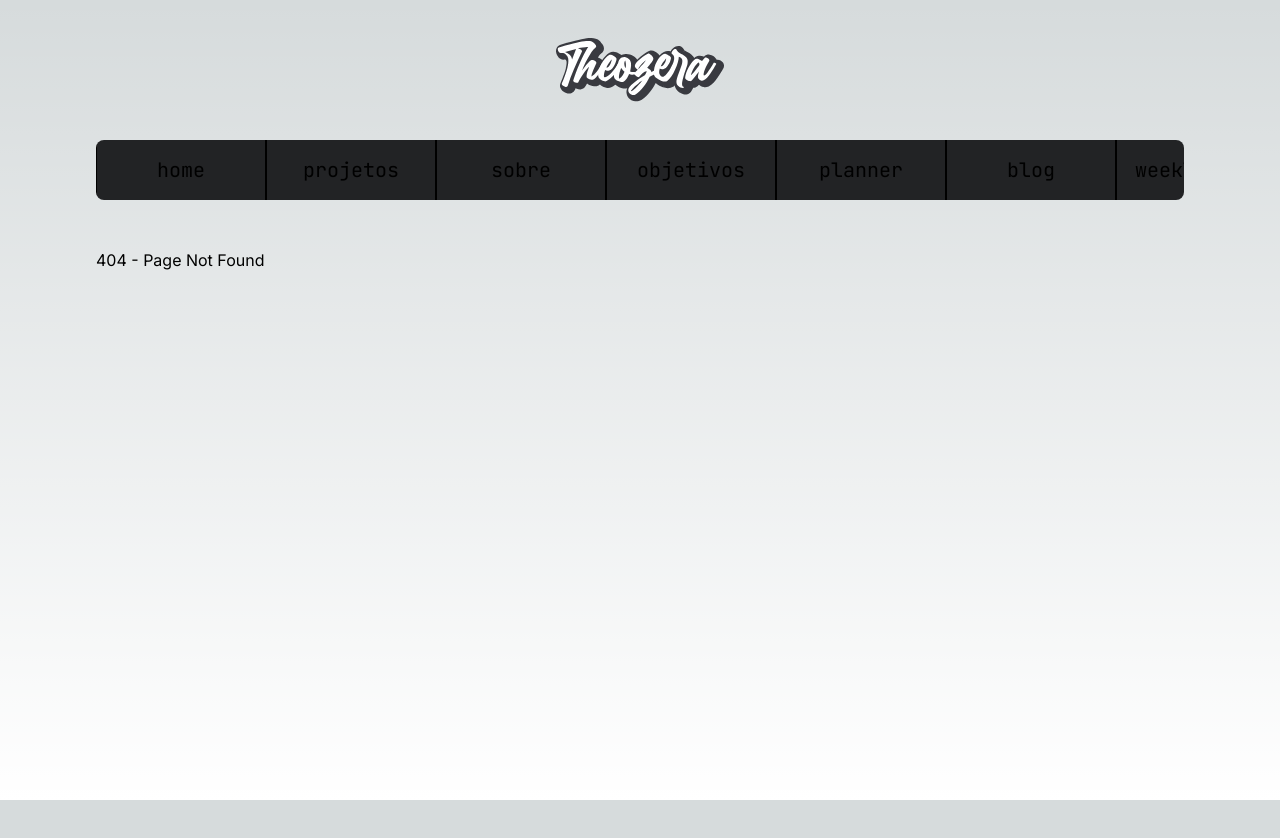
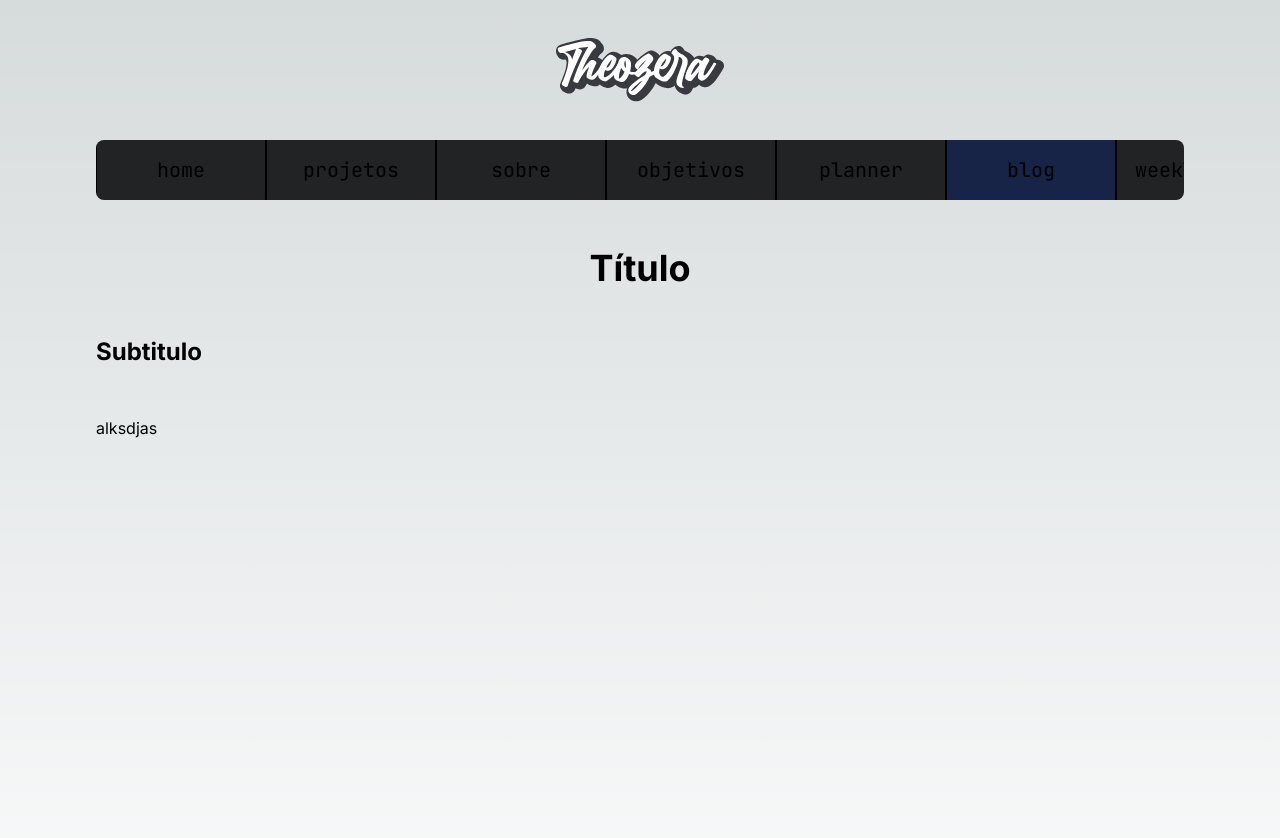
Before and after one commit to theogandara/theozera-site, a Next.js app: page /blog/1 in a window 1280 px wide. Before the commit this address had no page. Shown: the top 838 px of the page. Before the commit the page ends 800 px from the top, so only its background shows below. Built offline with nearby package versions, Linux system fonts and the light colour scheme.

Commit message:
Feat: blog page

```diff
--- /dev/null
+++ b/src/app/blog/[slug]/page.tsx
@@ -0,0 +1,12 @@
+export default function Page() {
+  return (
+    <main className="flex min-h-screen flex-col gap-12 pt-0">
+      <h1 className="text-4xl font-bold text-center">Título</h1>
+      <h2 className="text-2xl font-bold">Subtitulo</h2>
+
+      <section className="grid grid-cols-1 gap-8 md:grid-cols-2 lg:grid-cols-3">
+        alksdjas
+      </section>
+    </main>
+  );
+}
--- a/src/app/blog/page.tsx
+++ b/src/app/blog/page.tsx
@@ -6,9 +6,12 @@ interface ArticleProps {
   id: string;
 }
 
-const Article = ({ title, description, content, date }: ArticleProps) => {
+const Article = ({ title, description, content, date, id }: ArticleProps) => {
   return (
-    <div className="flex flex-col gap-4 p-4 border-2 border-[#5F606A] rounded-md shadow-md cursor-pointer hover:shadow-lg hover:border-2 hover:border-[#172448] transition duration-50">
+    <a
+      href={`/blog/${id}`}
+      className="flex flex-col gap-4 p-4 border-2 border-[#5F606A] rounded-md shadow-md cursor-pointer hover:shadow-lg hover:border-2 hover:border-[#172448] transition duration-50"
+    >
       <div>
         <h3 className="text-xl font-bold">{title}</h3>
         <p className="text-sm text-gray-600">{description}</p>
@@ -21,7 +24,7 @@ const Article = ({ title, description, content, date }: ArticleProps) => {
       <footer className="flex items-center justify-between text-sm text-gray-600">
         <p>{`Publicado em: ${date}`}</p>
       </footer>
-    </div>
+    </a>
   );
 };
 
--- a/src/components/Nav.tsx
+++ b/src/components/Nav.tsx
@@ -15,10 +15,13 @@ export default function Nav(props: NavProps) {
   const maxW = props.items.length * 170;
   const pathname = usePathname();
   const searchParams = useSearchParams();
-
   const [path, setPath] = useState("");
 
   const active = (url: string) => {
+    if (path.includes("blog") && url === "/blog") {
+      return "bg-[#172448]";
+    }
+
     if (path === url) {
       return "bg-[#172448]";
     }
```
